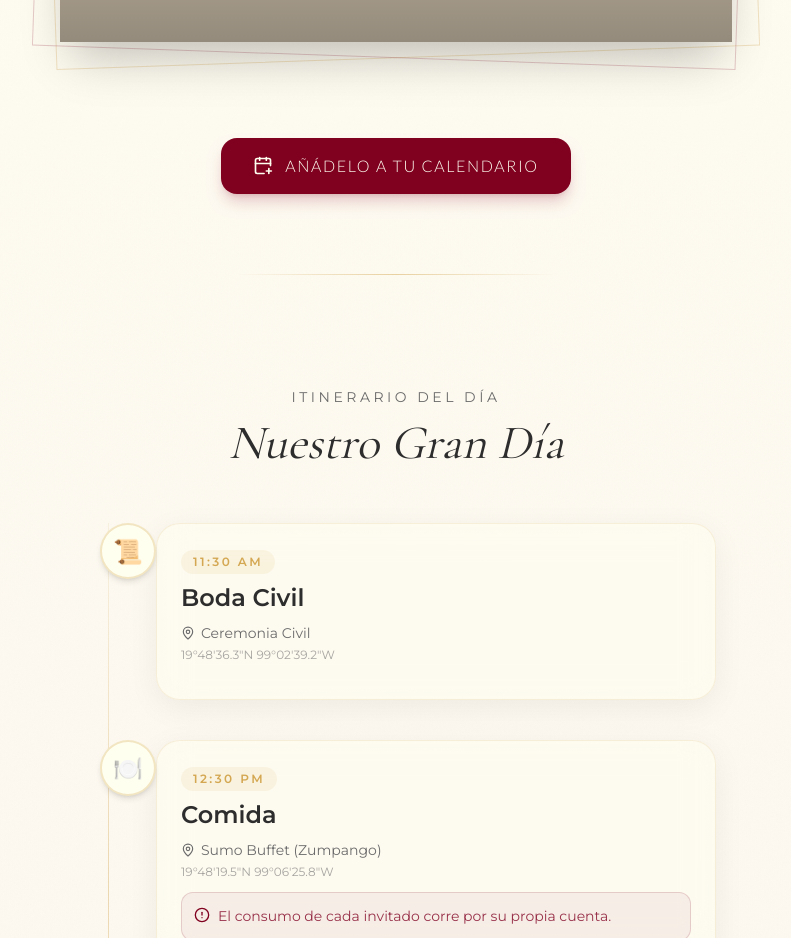
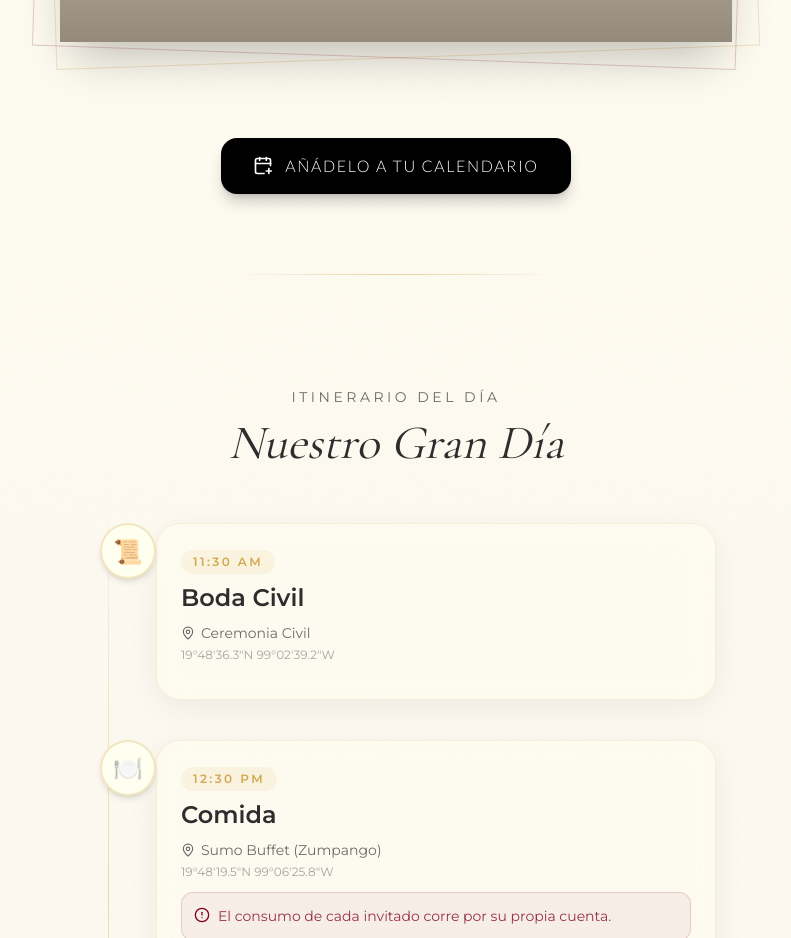
Before and after one commit to AxelLangle/invitacion-boda, a Next.js app: page /invitacion in a window 1280 px wide. Shown: the part 1680-2618 px from the top of the page, without its empty margins (244-1035 px from the left). Built offline with nearby package versions, Linux system fonts and the light colour scheme; no server answers; the database is empty.

Commit message:
Cambiar boton de calendario a color negro con blanco

```diff
--- a/src/components/invitation/CalendarButton.tsx
+++ b/src/components/invitation/CalendarButton.tsx
@@ -19,7 +19,7 @@ export default function CalendarButton() {
         href={calendarUrl}
         target="_blank"
         rel="noopener noreferrer"
-        className="group flex items-center gap-3 px-8 py-4 bg-[#800020] text-[#FFFFF0] rounded-2xl shadow-lg shadow-[#800020]/20 hover:shadow-xl hover:shadow-[#800020]/30 transition-all duration-300 no-underline"
+        className="group flex items-center gap-3 px-8 py-4 bg-black text-white rounded-2xl shadow-lg shadow-black/20 hover:shadow-xl hover:shadow-black/30 transition-all duration-300 no-underline"
         whileHover={{ scale: 1.03, y: -2 }}
         whileTap={{ scale: 0.98 }}
       >
```
